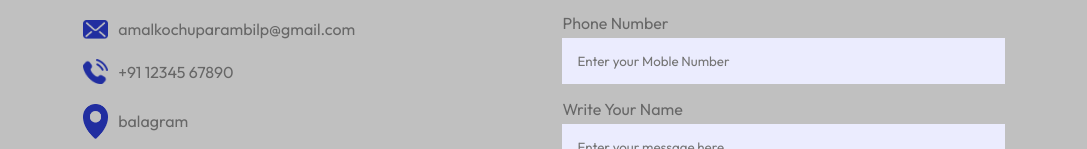
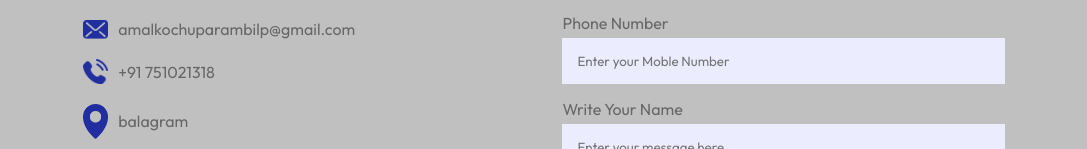
Before and after one commit to amalkochuparambilp/college-union, a React (Vite) app: page / in a window 1280 px wide. Shown: the part 2605-2754 px from the top of the page, without its empty margins (96-1183 px from the left). Built offline with nearby package versions, Linux system fonts and the light colour scheme.

Commit message:
Update Contact.jsx

```diff
--- a/src/Components/Contact/Contact.jsx
+++ b/src/Components/Contact/Contact.jsx
@@ -40,7 +40,7 @@ const Contact = () => {
             <p>Feel free to contact us</p>
             <ul>
                 <li><img src={mail_icon} alt=''/>amalkochuparambilp@gmail.com</li>
-                <li><img src={phone_icon} alt=''/>+91 12345 67890</li>
+                <li><img src={phone_icon} alt=''/>+91 751021318</li>
                 <li><img src={location_icon} alt=''/>balagram</li>
             </ul>
         </div>
```
